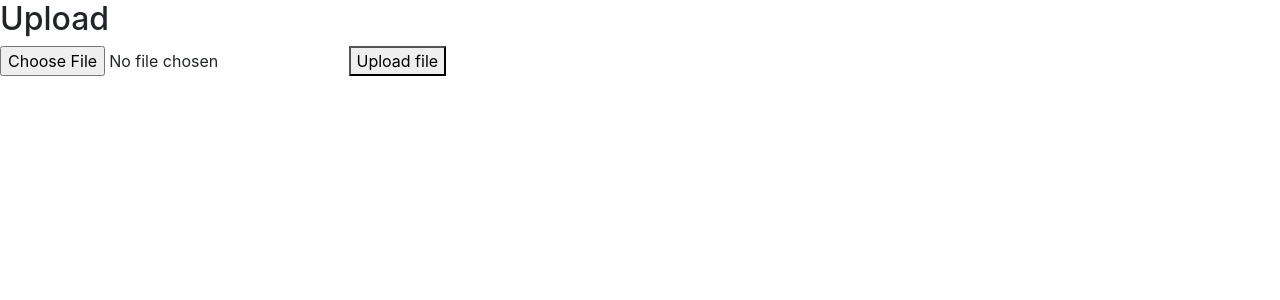
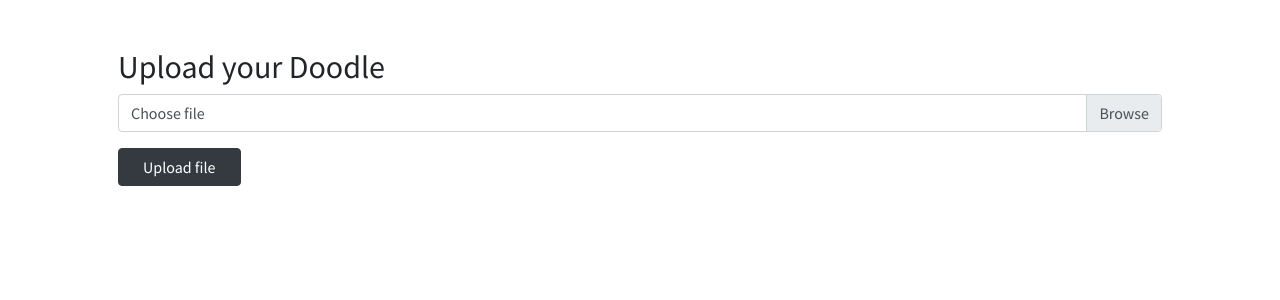
Before and after one commit to therexone/pyDoodle2Web-Interface, a Django app: page /upload/ in a window 1280 px wide. Shown: the top 300 px of the page. Run offline with Django 3.2, Linux system fonts and the light colour scheme; some libraries are stand-ins or nearby versions; some web fonts are replaced.

Commit message:
Upload page fixes

```diff
--- a/pyD2W/templates/base.html
+++ b/pyD2W/templates/base.html
@@ -14,7 +14,7 @@
     <title>pyDoodle2Web</title>
 </head>
 
-<body style="margin: 0; padding: 0;">
+<body style="margin: 0; padding: 0; font-family: 'Source Sans Pro', sans-serif;">
 
     {% block content %}
     {% endblock %}
--- a/pyD2W/templates/upload.html
+++ b/pyD2W/templates/upload.html
@@ -1,13 +1,17 @@
 {% extends 'base.html' %}
 
 {% block content %}
-  <h2>Upload</h2>
-  <form method="post" enctype="multipart/form-data">
+<div class="container p-5 ">
+  <h2 style="font-family: 'Source Sans Pro', sans-serif;">Upload your Doodle</h2>
+  <form class="custom-file" method="post" enctype="multipart/form-data">
     {% csrf_token %}
-    <input type="file" name="document">
-    <button type="submit">Upload file</button>
+    <input class="custom-file-input" type="file" name="document" id="custom-file">
+    <label class="custom-file-label" for="customFile">Choose file</label>
+    <button class="btn btn-dark mt-3 px-4" type="submit">Upload file</button>
   </form>
   {% if url %}
     <p>Uploaded file: <a href="{{ url }}">{{ url }}</a></p>
   {% endif %}
+</div>
+
 {% endblock %}
```
Also changed, not shown: media/user 2.png (added).
